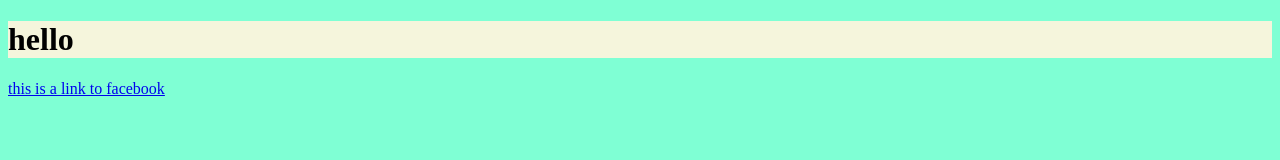
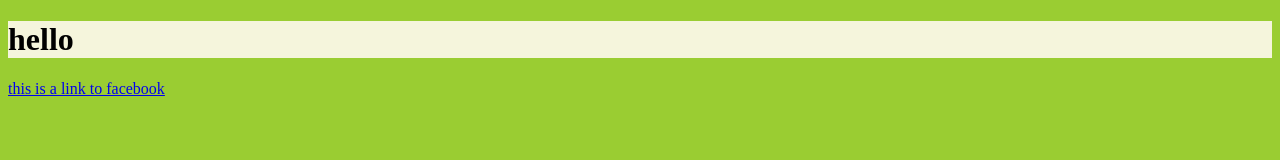
Before and after one commit to GasperPls/cpsc362backtracker, a plain HTML site: page index.html in a window 1280 px wide. Drawn offline with Linux system fonts and the light colour scheme.

Commit message:
Testing yellowgreen background

```diff
--- a/style.css
+++ b/style.css
@@ -1,5 +1,5 @@
 body {
-    background-color: aquamarine;
+    background-color: yellowgreen;
 }
 
 h1 {
```
Also changed, not shown: index.html (+4 -0 lines).
